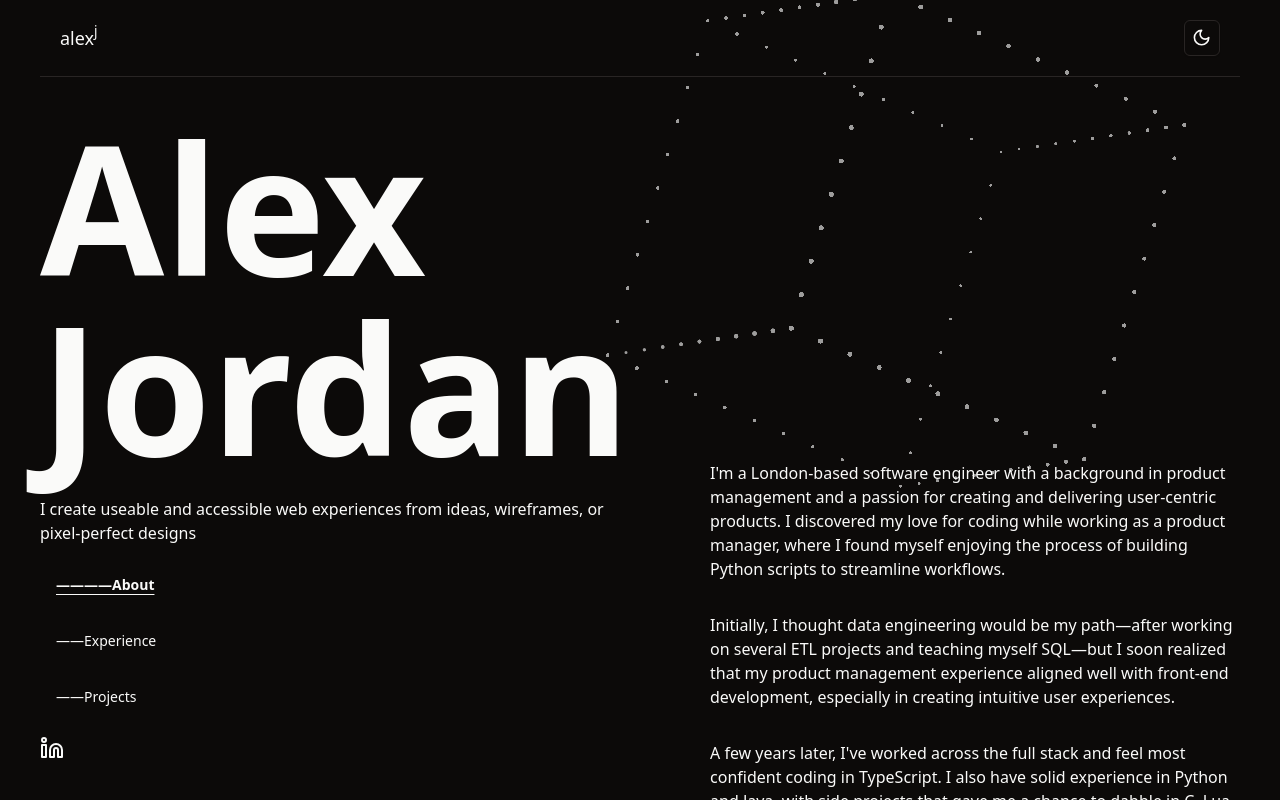
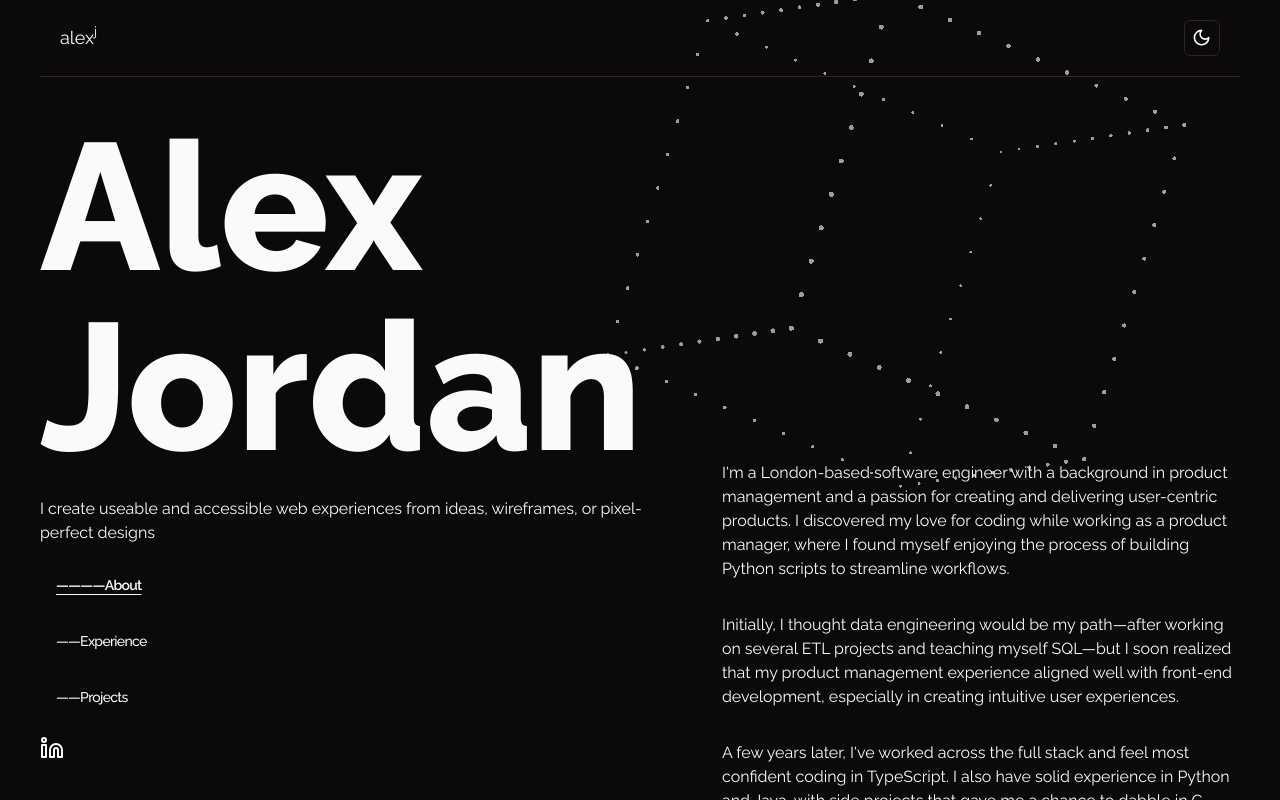
Before and after one commit to agjordan/personal-website-v2, a React (Vite) app: page / in a window 1280 px wide. Built offline with nearby package versions, Linux system fonts and the light colour scheme.

Commit message:
update fontgp

```diff
--- a/index.html
+++ b/index.html
@@ -3,6 +3,9 @@
   <head>
     <meta charset="UTF-8" />
     <link rel="icon" type="image/svg+xml" />
+    <link rel="preconnect" href="https://fonts.googleapis.com">
+    <link rel="preconnect" href="https://fonts.gstatic.com" crossorigin>
+    <link href="https://fonts.googleapis.com/css2?family=Raleway:ital,wght@0,100..900;1,100..900&display=swap" rel="stylesheet">
     <meta name="viewport" content="width=device-width, initial-scale=1.0" />
     <title>Alex Jordan - Portfolio</title>
   </head>
--- a/src/App.tsx
+++ b/src/App.tsx
@@ -106,7 +106,7 @@
   return (
     <Button variant="link" asChild>
       <a
-        className={cn("cursor-pointer", {
+        className={cn("cursor-pointer tracking-tighter", {
           "font-semibold underline": isVisible,
         })}
         onClick={onClick}
--- a/src/components/scroll-content.tsx
+++ b/src/components/scroll-content.tsx
@@ -209,12 +209,6 @@
 }: ProjectDetailProps) {
   return (
     <div className="grid grid-cols-3 gap-4 lg:grid-cols-4">
-      <img
-        src={thumbnail}
-        alt="thumbnail"
-        width={150}
-        className="object-contain opacity-65"
-      />
       <div className="col-span-3 flex flex-col gap-2 lg:col-span-3">
         <div className="flex items-center gap-5">
           <h3 className="text-lg font-semibold">{title}</h3>
@@ -224,6 +218,12 @@
         </div>
         <p>{description}</p>
       </div>
+      <img
+        src={thumbnail}
+        alt="thumbnail"
+        width={150}
+        className="object-contain opacity-65"
+      />
     </div>
   );
 }
--- a/src/index.css
+++ b/src/index.css
@@ -62,7 +62,7 @@
     @apply border-border;
   }
   body {
-    @apply bg-background text-foreground selection:bg-primary selection:text-background;
+    @apply font-custom bg-background text-foreground selection:bg-primary selection:text-background;
   }
 }
 
--- a/tailwind.config.js
+++ b/tailwind.config.js
@@ -4,6 +4,9 @@
   content: ["./index.html", "./src/**/*.{js,ts,jsx,tsx}"],
   theme: {
     extend: {
+      fontFamily: {
+        custom: "Raleway",
+      },
       borderRadius: {
         lg: "var(--radius)",
         md: "calc(var(--radius) - 2px)",
```
